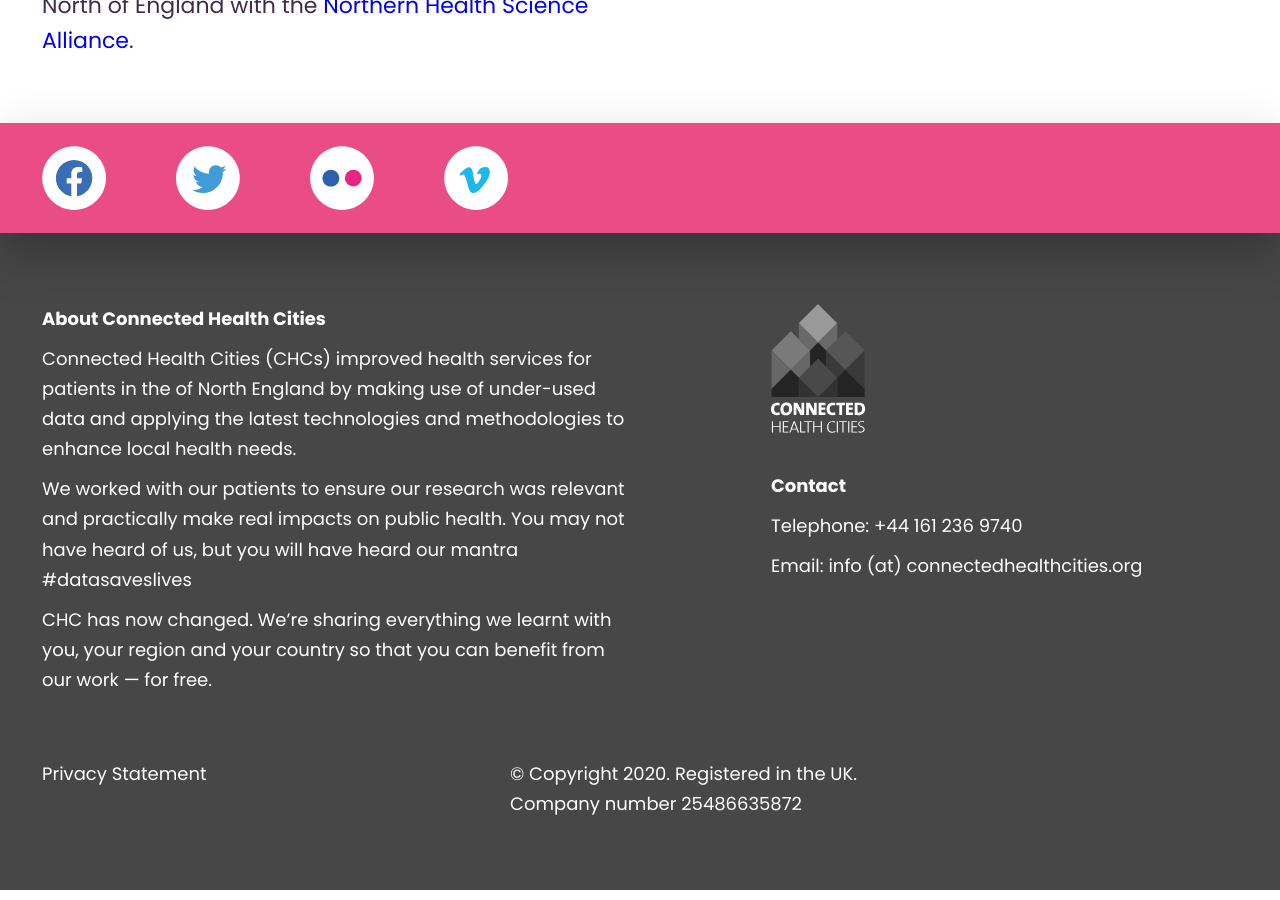
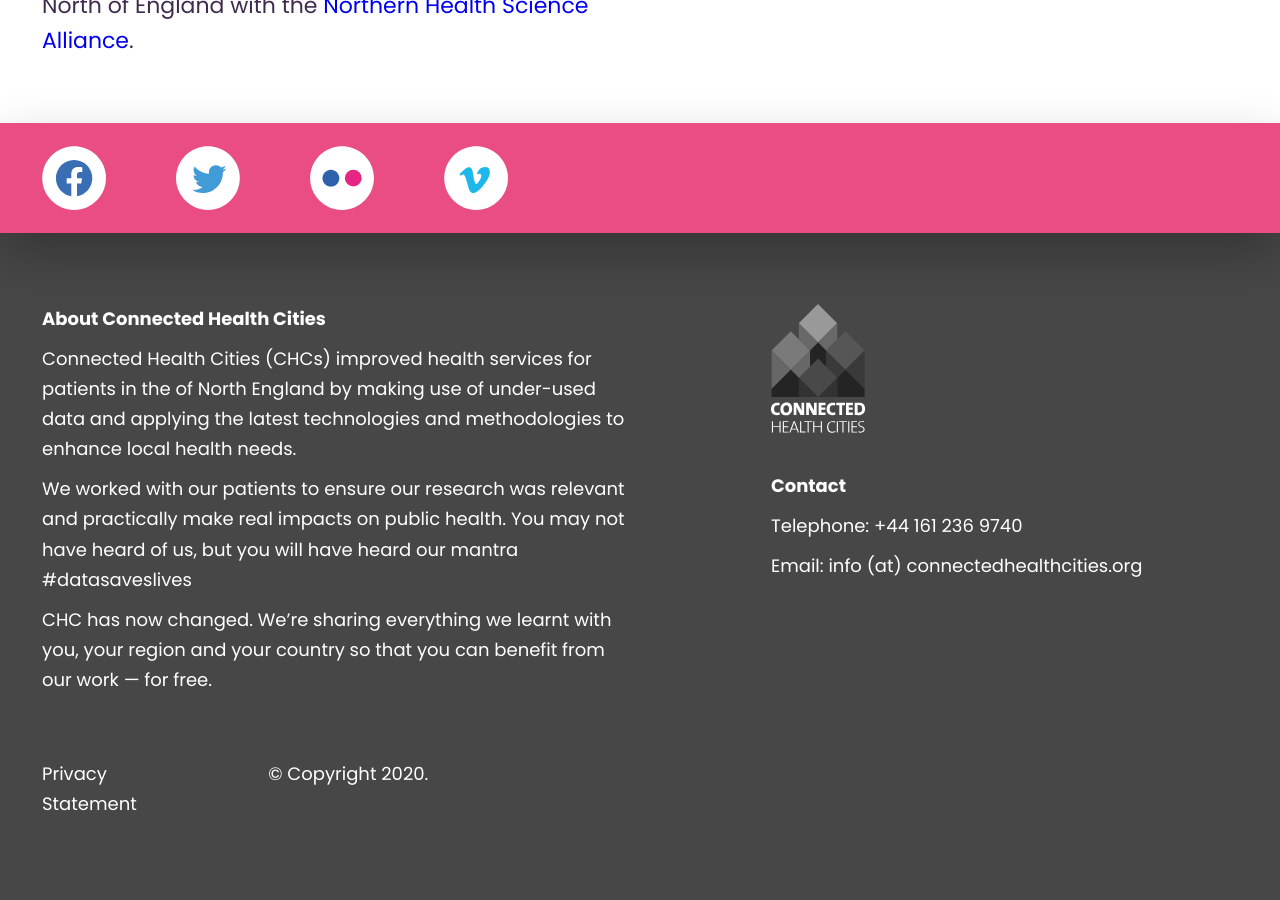
Before and after one commit to connectedhealthcities/connectedhealthcities, a Jekyll site: the page built from index.md, in a window 1280 px wide and 900 px high, scrolled down 2373 px. Built offline with Jekyll 4.4.1, drawn with Linux system fonts in a browser that asks for light colours.

Commit message:
Copyright

```diff
--- a/_config.yml
+++ b/_config.yml
@@ -56,7 +56,7 @@ footer:
     value: privacy.md
     weight: 1
   - type: text
-    value: '© Copyright 2020.  Registered in the UK. Company number 25486635872'
+    value: '© Copyright 2020.'
     weight: 2
 
 logo: 'assets/logo.svg'
```
